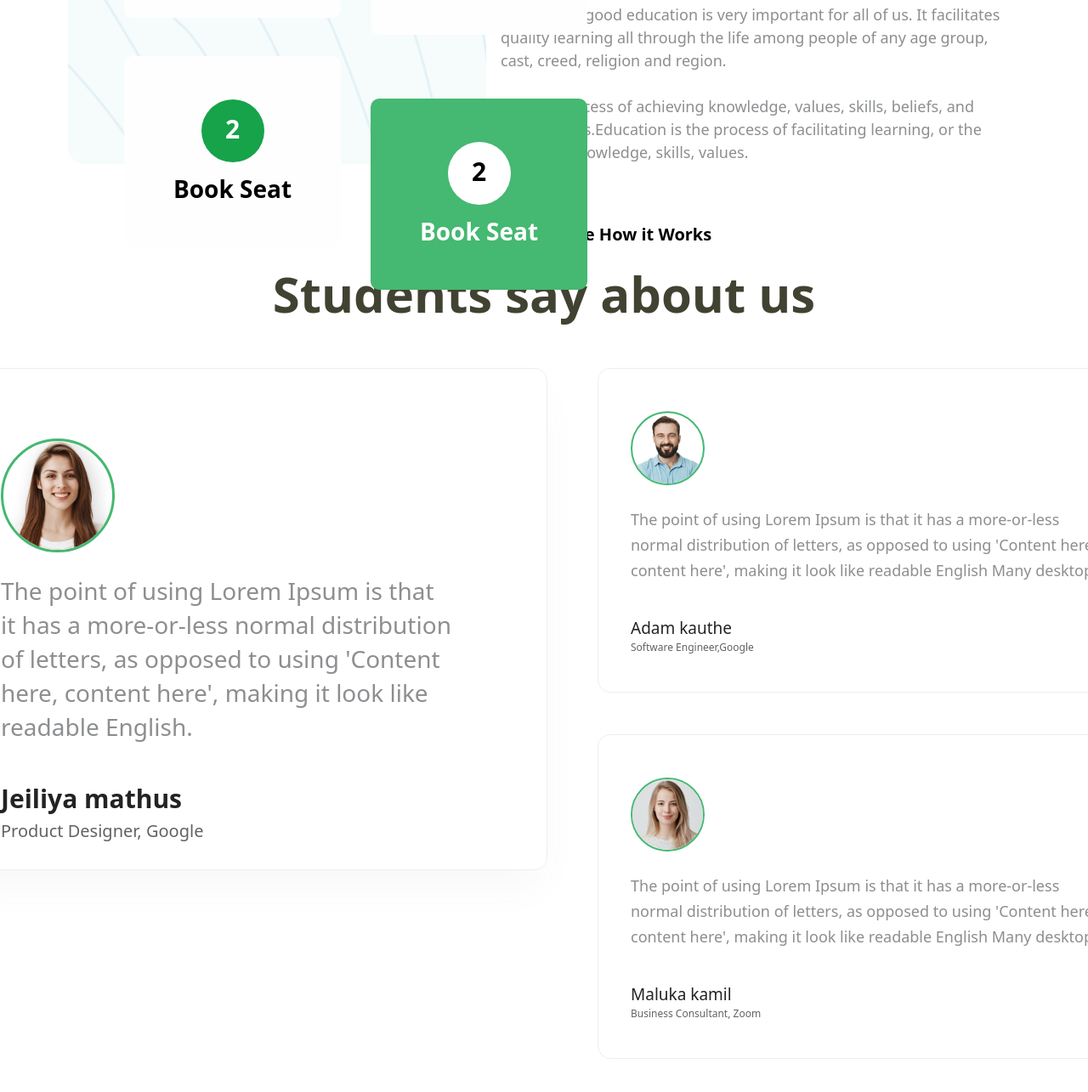
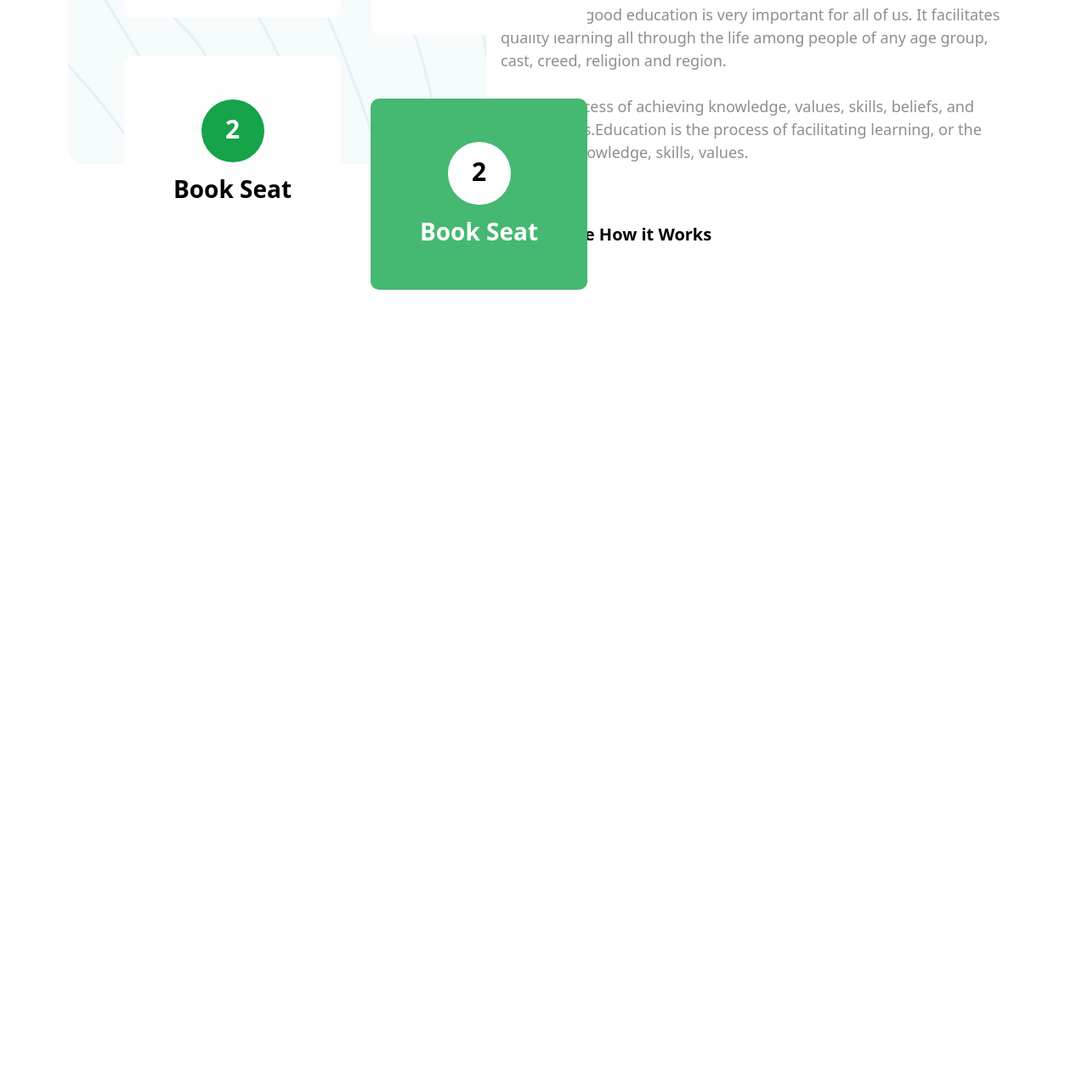
Before and after one commit to desiretowinn/u-codeTeam, a website: page src/index.html in a window 1280 px wide. Shown: the part 1445-2730 px from the top of the page at 85% size. After the commit the page ends 1786 px from the top, so only its background shows below. Drawn offline with nearby package versions, Linux system fonts and the light colour scheme; files whose address does not match are found by name.

Commit message:
sixth commit

```diff
--- a/src/index.html
+++ b/src/index.html
@@ -190,52 +190,7 @@
 
 
   <!-- ,,,,,FOOTER,,,,,FOOTER SIDE,,,,START,,,,,Diyorbek-->
-  <footer>
-    <section class="about-section">
-      <div class="container mx-auto">
-        <div class="about">
-          <h2 class="about__heading text-[#424232] text-center font-semibold text-[58px] leading-[74px] mb-[50px]">Students say about us</h2>
-          <div class="about__list flex items-start justify-between w-[1337px]">
 
-            <div class="about__list--card w-[695px] h-[591px] pt-[82px] pr-[51] pb-[81px] pl-[51px] ml-[-51px] rounded-[15px] border-solid border-[1px] border-[#E7E7E7B2] shadow-[#6362620F] shadow-2xl">
-              <img src="../images/footer-avatar-2.png" alt="" class="about__list--card-img rounded-full border-solid border-[#45B871] border-[3px] mb-[25px]">
-              <p class="about__list--card-text text-[#8C8E90] w-[530px] text-[28px] leading-[40px] font-normal mb-[60px]">The point of using Lorem Ipsum is that it has a more-or-less normal distribution of letters, as opposed to using 'Content here, content here', making it look like readable English.</p>
-              <h3 class="about__list--card-name font-semibold text-[30px] leading-[10px] text-[#242323] mb-[32px]">Jeiliya mathus</h3>
-              <p class="about__list--card-text text-[20px] leading-[1px] text-[#636262] font-normal">Product Designer, Google</p>
-            </div>
-
-            <div class="about__list--box">
-              <div class="about__list--box-card w-[634px] h-[382px] rounded-[15px] border-solid border-[1px] border-[#E7E7E7B2] mb-[49px] pt-[50px] pr-[37px] pb-[49px] pl-[38px]">
-                <img src="../images/footer-avatar-3.png" alt="" class="about__list--box-card-img rounded-full border-solid border-[2px] border-[#45B871] mb-[25px]">
-                <p class="about__list--box-card-text text-[18px] leading-[30px] text-[#8C8E90] font-normal w-[559px] mb-[50px]">The point of using Lorem Ipsum is that it has a more-or-less normal distribution of letters, as opposed to using 'Content here, content here', making it look like readable English Many desktop.</p>
-                <h3 class="about__list--box-card-name font-medium text-[19px] leading-[6px] text-[#242323]">Adam kauthe</h3>
-                <p class="about__list--box-card-text text-[#636262] mt-[19px] text-[12px] leading-[1px] font-normal">Software Engineer,Google</p>
-              </div>
-
-              <div class="about__list--box-card w-[634px] h-[382px] rounded-[15px] border-solid border-[1px] border-[#E7E7E7B2] pt-[50px] pr-[37px] pb-[49px] pl-[38px]">
-                <img src="../images/footer-avatar.png" alt="" class="about__list--box-card-img rounded-full border-solid border-[2px] border-[#45B871] mb-[25px]">
-                <p class="about__list--box-card-text text-[18px] leading-[30px] text-[#8C8E90] font-normal w-[559px] mb-[50px]">The point of using Lorem Ipsum is that it has a more-or-less normal distribution of letters, as opposed to using 'Content here, content here', making it look like readable English Many desktop.</p>
-                <h3 class="about__list--box-card-name font-medium text-[19px] leading-[6px] text-[#242323]">Maluka kamil</h3>
-                <p class="about__list--box-card-text text-[#636262] mt-[19px] text-[12px] leading-[1px] font-normal">Business Consultant, Zoom</p>
-              </div>
-            </div>
-
-          </div>
-        </div>
-      </div>
-    </section>
-    <footer>
-      <div class="container mx-auto mt-[145px]">
-        <div class="footer bg-green-500 py-[97px] px-[343px] text-[#FFFFFF]">
-          <h2 class="footer__heading font-bold text-[50px] leading-[68px] text-center mb-[50px]">Sign up & Enroll now,and Get Free Trial For 20Days</h2>
-          <div class="footer__box w-[392px] mx-auto">
-            <button class="footer__box--button w-[149px] h-[62px] bg-white text-[#242323] py-[22px] px-[33px] rounded-[5px] font-semibold text-[20px] leading-[15px] mr-[30px] hover:border-solid hover:border-[1px] hover:border-[#fff] hover:bg-transparent hover:text-[#fff]">Sign up</button>
-            <button class="footer__box--button w-[207px] h-[62px] bg-white text-[#242323] py-[22px] px-[33px] rounded-[5px] font-semibold text-[20px] leading-[15px] hover:border-solid hover:border-[1px] hover:border-[#fff] hover:bg-transparent hover:text-[#fff]">Start Free Trial</button>
-          </div>
-        </div>
-      </div>
-    </footer>
-  </footer>
   <!-- ,,,,,FOOTER,,,,,FOOTER SIDE,,,,END,,,,,Diyorbek-->
 
 
```
